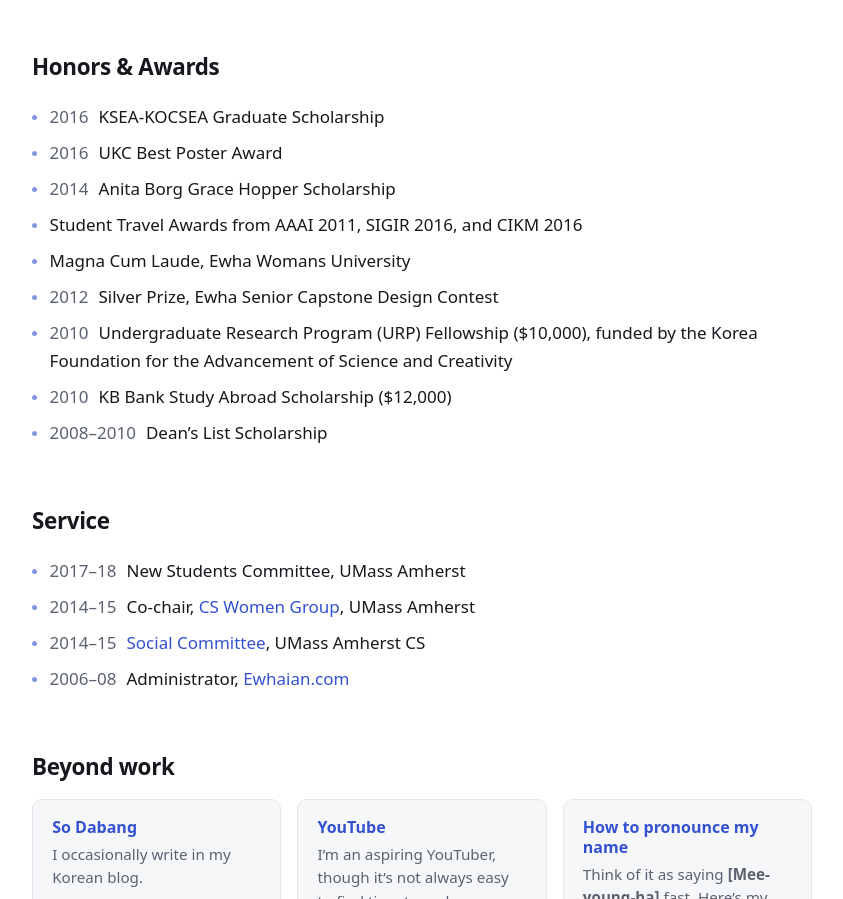
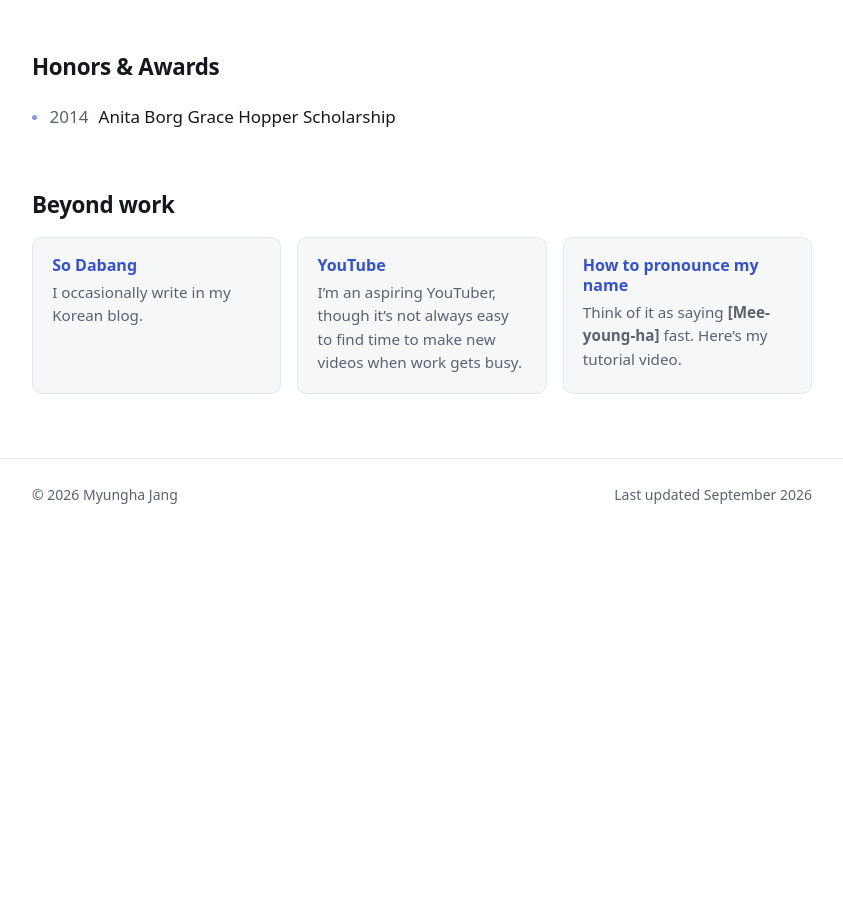
Before and after one commit to mhjang/mhjang.github.io, a plain HTML site: page index.html in a window 1280 px wide. Shown: the part 3544-4443 px from the top of the page, without its empty margins (218-1061 px from the left). After the commit the page ends 4098 px from the top, so only its background shows below. Drawn offline with Linux system fonts and the light colour scheme.

Commit message:
Remove Service section, trim Honors & Awards
Drop the Service section (all school-era committee/admin roles) and
keep only the Anita Borg Grace Hopper Scholarship in Honors & Awards.

Co-Authored-By: Claude Sonnet 5 <noreply@anthropic.com>

```diff
--- a/index.html
+++ b/index.html
@@ -336,27 +336,7 @@
       <div class="wrap">
         <h2>Honors &amp; Awards</h2>
         <ul class="plain-list">
-          <li><span class="yr">2016</span> KSEA-KOCSEA Graduate Scholarship</li>
-          <li><span class="yr">2016</span> UKC Best Poster Award</li>
           <li><span class="yr">2014</span> Anita Borg Grace Hopper Scholarship</li>
-          <li>Student Travel Awards from AAAI 2011, SIGIR 2016, and CIKM 2016</li>
-          <li>Magna Cum Laude, Ewha Womans University</li>
-          <li><span class="yr">2012</span> Silver Prize, Ewha Senior Capstone Design Contest</li>
-          <li><span class="yr">2010</span> Undergraduate Research Program (URP) Fellowship ($10,000), funded by the Korea Foundation for the Advancement of Science and Creativity</li>
-          <li><span class="yr">2010</span> KB Bank Study Abroad Scholarship ($12,000)</li>
-          <li><span class="yr">2008&ndash;2010</span> Dean&rsquo;s List Scholarship</li>
-        </ul>
-      </div>
-    </section>
-
-    <section id="service">
-      <div class="wrap">
-        <h2>Service</h2>
-        <ul class="plain-list">
-          <li><span class="yr">2017&ndash;18</span> New Students Committee, UMass Amherst</li>
-          <li><span class="yr">2014&ndash;15</span> Co-chair, <a href="http://cswomenumass.github.io/">CS Women Group</a>, UMass Amherst</li>
-          <li><span class="yr">2014&ndash;15</span> <a href="http://umasscssocial.weebly.com/">Social Committee</a>, UMass Amherst CS</li>
-          <li><span class="yr">2006&ndash;08</span> Administrator, <a href="http://www.ewhaian.com">Ewhaian.com</a></li>
         </ul>
       </div>
     </section>
```
